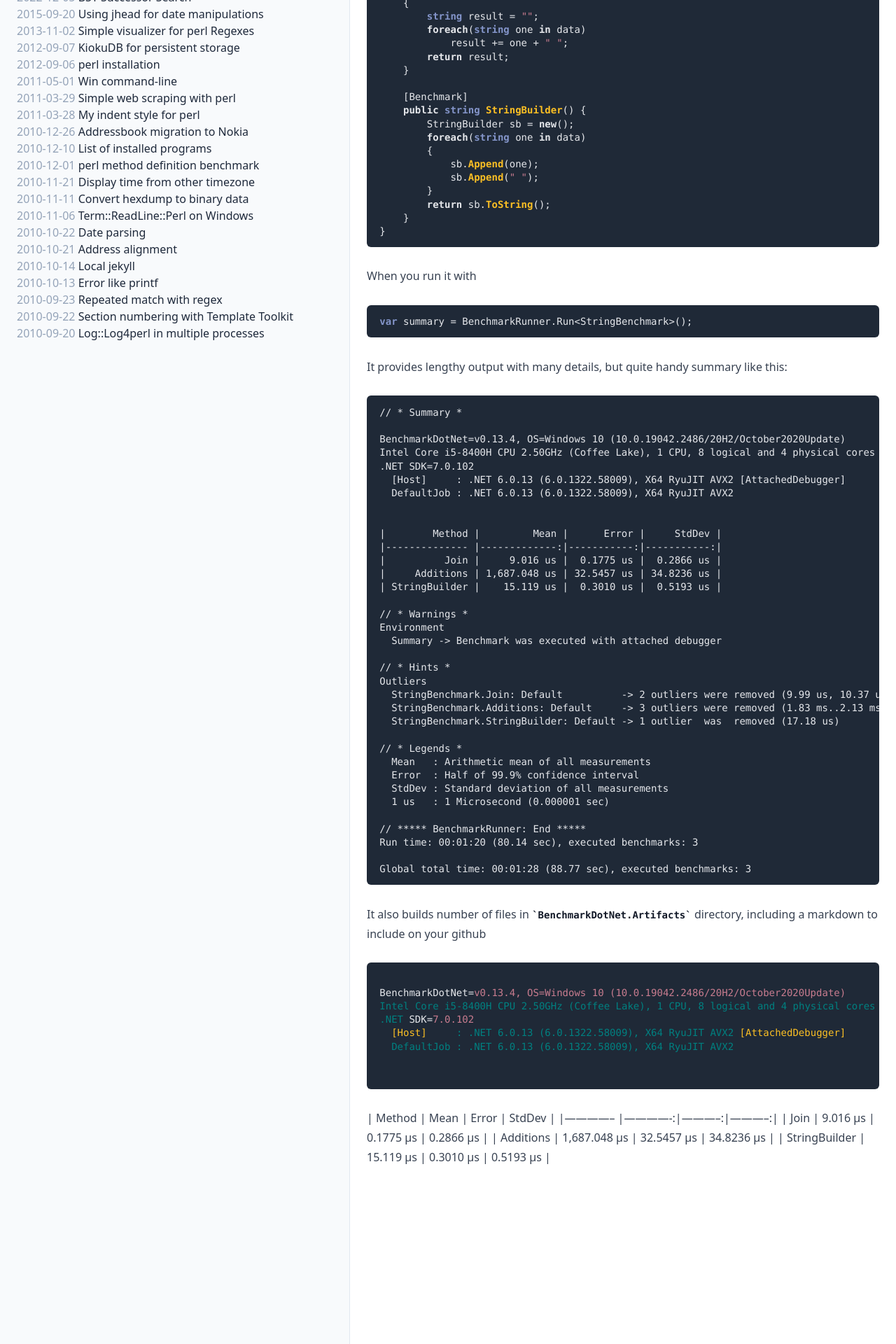
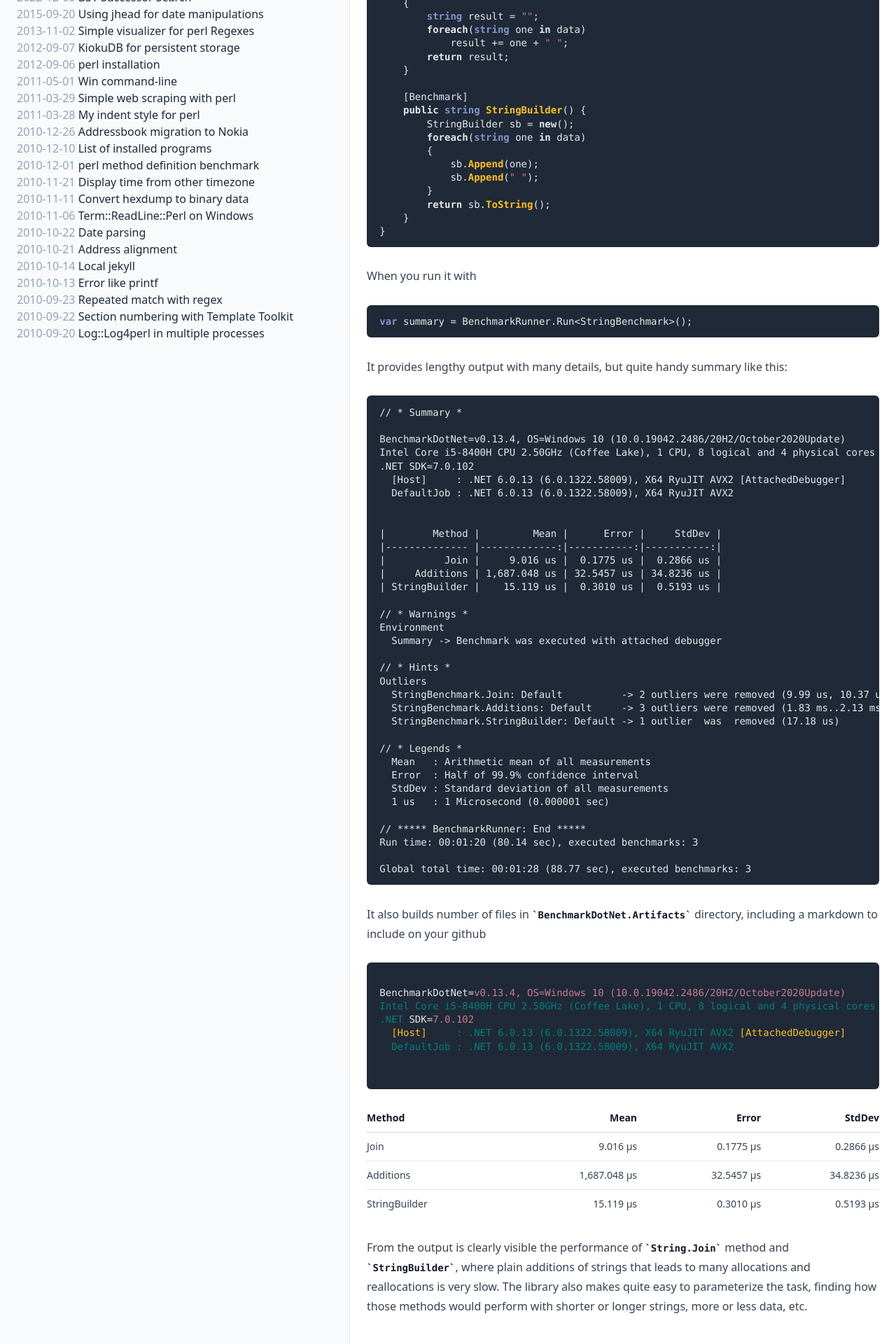
Before and after one commit to bvr/bvr.github.io, a Jekyll site: the page built from _posts/2023-01-30-benchmark.md, in a window 1280 px wide. Shown: the part 918-2838 px from the top of the page at 70% size. Built offline with Jekyll 4.4.1, drawn with Linux system fonts in a browser that asks for light colours.

Commit message:
Table formatting and summary

````diff
--- a/_posts/2023-01-30-benchmark.md
+++ b/_posts/2023-01-30-benchmark.md
@@ -118,11 +118,14 @@ Intel Core i5-8400H CPU 2.50GHz (Coffee Lake), 1 CPU, 8 logical and 4 physical c
 
 
 ```
+
 |        Method |         Mean |      Error |     StdDev |
 |-------------- |-------------:|-----------:|-----------:|
 |          Join |     9.016 μs |  0.1775 μs |  0.2866 μs |
 |     Additions | 1,687.048 μs | 32.5457 μs | 34.8236 μs |
 | StringBuilder |    15.119 μs |  0.3010 μs |  0.5193 μs |
 
+From the output is clearly visible the performance of `String.Join` method and `StringBuilder`, where plain additions of strings that leads to many allocations and reallocations is very slow. The library also makes quite easy to parameterize the task, finding how those methods would perform with shorter or longer strings, more or less data, etc.
+
 
 [1]: https://benchmarkdotnet.org/index.html
````
